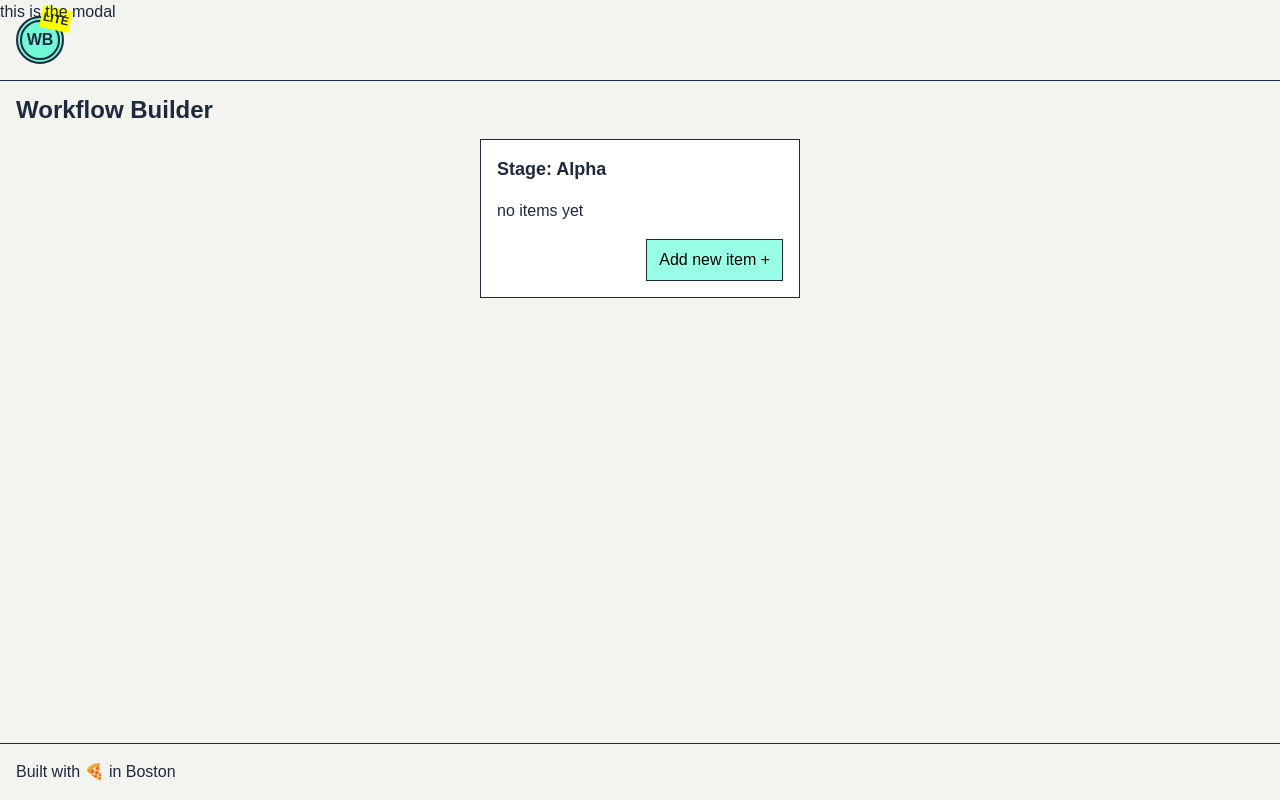
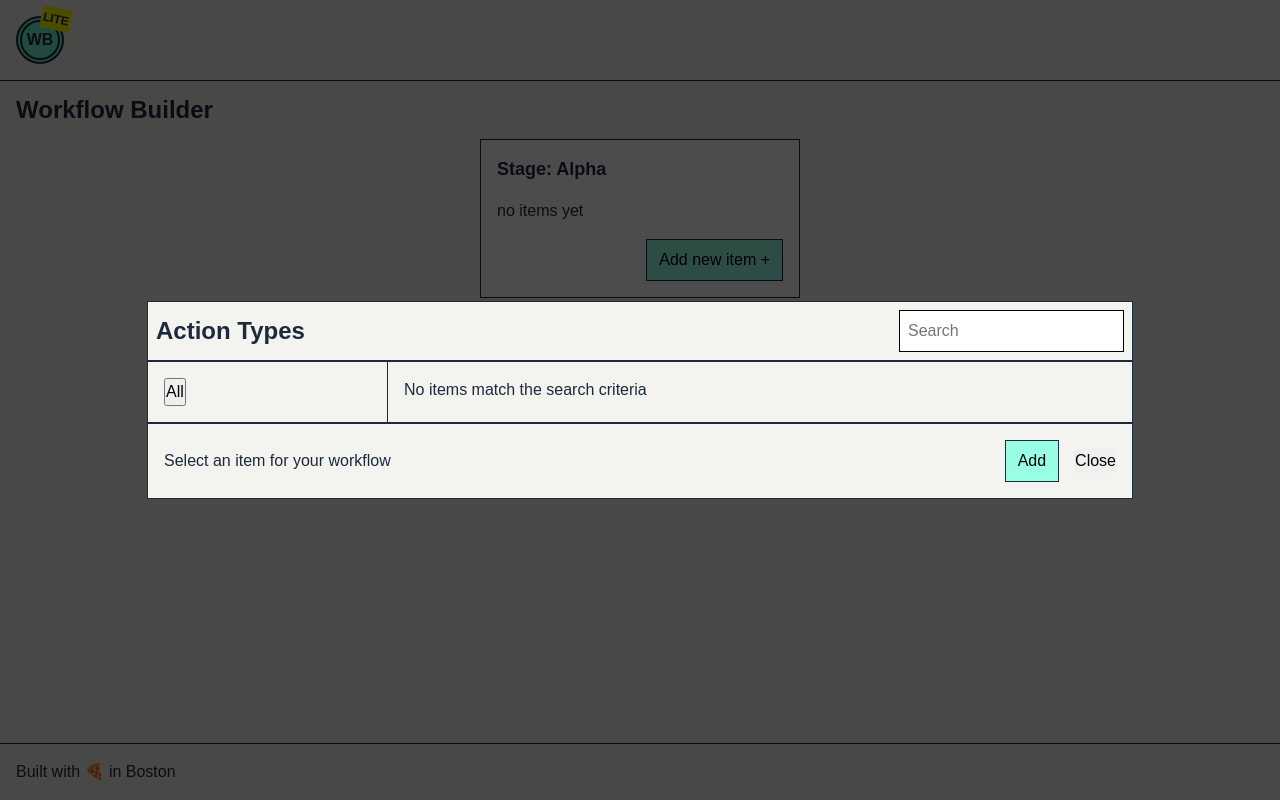
Before and after one commit to troyciesco/water-buffalo-lite, a React (Vite) app: page / in a window 1280 px wide. Both pictures are taken after a click on the button "Add new item +". Built offline with nearby package versions, Linux system fonts and the light colour scheme; a web font is replaced by a local one.

Commit message:
basic modal layout

```diff
--- a/src/app.tsx
+++ b/src/app.tsx
@@ -2,6 +2,7 @@ import { DefaultLayout } from "@/layouts/default"
 import { useState } from "react"
 import { CategoryItem } from "./types"
 import { createPortal } from "react-dom"
+import { Modal } from "./components/modal"
 
 function App() {
 	const [items] = useState<CategoryItem[]>([])
@@ -68,9 +69,11 @@ function App() {
 			</section>
 			{createPortal(
 				isModalOpen ? (
-					<div style={{ position: "fixed", zIndex: 10, top: 0 }}>
-						this is the modal
-					</div>
+					<Modal
+						prompt="Select an item for your workflow"
+						onClose={() => setIsModalOpen(false)}
+						onSubmit={() => {}}
+					/>
 				) : null,
 				document.body
 			)}
--- /dev/null
+++ b/src/components/modal/content.tsx
@@ -0,0 +1,42 @@
+import styles from "./modal.module.css"
+
+type ContentProps = {
+	items: any[]
+	selectedItemId: string
+	onClick: (item: any) => void
+	onDoubleClick: (item: any) => void
+}
+
+export function Content({
+	items,
+	selectedItemId,
+	onClick,
+	onDoubleClick
+}: ContentProps) {
+	return (
+		<div className={styles.contentContainer}>
+			{/* {loading && <div>loading</div>}
+    {error && <div>error :(</div>} */}
+			<div className={styles.contentGrid}>
+				{items.length === 0 && (
+					<div className={styles.contentNoItems}>
+						No items match the search criteria
+					</div>
+				)}
+				{items.map((item) => (
+					<button
+						key={item.id}
+						className={styles.item}
+						onClick={() => onClick(item)}
+						onDoubleClick={() => onDoubleClick(item)}>
+						<div className={styles.icon}></div>
+						<div>
+							<div className={styles.itemName}>{item.name}</div>
+							<div className={styles.itemDescription}>{item.description}</div>
+						</div>
+					</button>
+				))}
+			</div>
+		</div>
+	)
+}
--- /dev/null
+++ b/src/components/modal/index.tsx
@@ -0,0 +1 @@
+export { Modal } from "./modal"
--- /dev/null
+++ b/src/components/modal/modal.module.css
@@ -0,0 +1,301 @@
+.modal {
+	display: flex;
+	position: fixed;
+	top: 0;
+	left: 0;
+	flex-direction: column;
+	justify-content: center;
+	align-items: center;
+	width: 100vw;
+	height: 100vh;
+}
+
+.container {
+	margin-inline: 0.5rem;
+	z-index: 20;
+	position: relative;
+}
+
+.overlay {
+	background-color: rgba(0, 0, 0, 0.7);
+	position: absolute;
+	z-index: 10;
+	width: 100%;
+	height: 100%;
+}
+
+.header {
+	background-color: var(--color-light);
+	display: flex;
+	gap: 0.5rem;
+	justify-content: space-between;
+	align-items: center;
+	padding: 0.5rem;
+	border: 1px solid;
+}
+
+.title {
+	font-size: 1.5rem;
+	font-weight: bold;
+}
+
+.search {
+	background-color: white;
+	border: 1px solid;
+	padding: 0.25rem;
+	font-size: 0.875rem;
+}
+
+@media (min-width: 768px) {
+	.title {
+		font-size: 1.5rem;
+	}
+
+	.search {
+		padding: 0.5rem;
+		font-size: 1rem;
+	}
+}
+
+.search:focus,
+.search:active {
+	outline: 2px solid var(--color-primary-light);
+}
+
+.modalBody {
+	background-color: var(--color-light);
+	display: flex;
+	position: relative;
+	z-index: 20;
+	width: 100%;
+	border: 1px solid var(--color-dark);
+}
+
+.closeBtn {
+	cursor: pointer;
+	text-decoration: none;
+	border: none;
+}
+
+.closeBtn:hover {
+	text-decoration: underline;
+}
+
+.footer {
+	display: flex;
+	flex-direction: column;
+	justify-content: space-between;
+	padding: 1rem;
+	border: 1px solid;
+	background-color: var(--color-light);
+}
+
+@media (min-width: 768px) {
+	.footer {
+		flex-direction: row;
+		align-items: center;
+	}
+}
+
+.prompt {
+	font-size: 0.875rem;
+	margin-bottom: 0.5rem;
+}
+
+@media (min-width: 768px) {
+	.prompt {
+		font-size: 1rem;
+		margin-bottom: 0;
+	}
+}
+
+.actionRow {
+	display: flex;
+	gap: 1rem;
+	justify-content: flex-end;
+	align-items: center;
+}
+
+.selectionText {
+	font-size: 0.875rem;
+	font-style: italic;
+}
+
+.sidebarContainer {
+	padding: 0.25rem;
+	height: 100%;
+	border-right: 1px solid;
+	max-height: 380px;
+	overflow-y: scroll;
+	flex-grow: 1;
+	width: 13rem;
+}
+
+@media (min-width: 768px) {
+	.sidebarContainer {
+		padding: 1rem;
+		width: 15rem;
+	}
+}
+
+.categoryList {
+	display: flex;
+	flex-direction: column;
+	gap: 0.5rem;
+}
+
+.categoryListItem {
+	border: 2px dotted transparent;
+	font-size: 0.875rem;
+	padding: 0.125rem;
+	cursor: pointer;
+	width: 100%;
+	text-align: left;
+	transition: all;
+}
+
+.categoryListItem:hover {
+	text-decoration: underline;
+}
+
+.categoryListItem:disabled {
+	font-style: italic;
+	color: rgb(107, 114, 128);
+	cursor: not-allowed;
+}
+
+@media (min-width: 768px) {
+	.categoryListItem {
+		font-size: 1rem;
+		padding: 0.25rem;
+	}
+}
+
+.categoryListItemSelected {
+	background-color: var(--color-primary-200);
+	box-shadow: 0 1px 2px 0 rgb(0 0 0 / 0.05);
+}
+
+.categoryListItemSelected:hover {
+	background-color: var(--color-primary-300);
+}
+
+.contentContainer {
+	padding: 0.25rem;
+	max-height: 380px;
+	overflow-y: scroll;
+}
+
+@media (min-width: 768px) {
+	.contentContainer {
+		padding: 1rem;
+	}
+}
+
+.contentGrid {
+	display: grid;
+	grid-template-columns: repeat(2, 1fr);
+	gap: 0.5rem;
+}
+
+.contentNoItems {
+	grid-column: span 2;
+	max-width: 100%;
+}
+
+@media (min-width: 768px) {
+	.contentNoItems {
+		width: 712px;
+	}
+}
+
+.item {
+	display: flex;
+	align-items: center;
+	padding: 0.25rem;
+	gap: 0.5rem;
+	cursor: pointer;
+	border: 2px solid transparent;
+	transition: all;
+	background-color: white;
+	position: relative;
+}
+
+.item:before {
+	content: "";
+	position: absolute;
+	inset: -2px;
+	border: 1px solid;
+	pointer-events: none;
+}
+
+.item:hover {
+	background-color: var(--color-primary-100);
+}
+
+.itemSelected {
+	background-color: var(--color-primary-200);
+	border: 2px dashed;
+	box-shadow: 0 1px 2px 0 rgb(0 0 0 / 0.05);
+}
+
+.itemSelected:hover {
+	background-color: var(--color-primary-300);
+}
+
+@media (prefers-color-scheme: dark) {
+	.item {
+		background-color: var(--color-dark-muted);
+	}
+
+	.item:hover {
+		background-color: var(--color-primary-dark);
+	}
+
+	.itemSelected {
+		color: var(--color-dark);
+	}
+}
+
+.icon {
+	max-width: 3.75rem;
+	height: 3.75rem;
+	width: 100%;
+	background-color: rgb(229 231 235);
+	border: 1px solid;
+}
+
+@media (min-width: 768px) {
+	.icon {
+		width: 5rem;
+		height: 5rem;
+		max-width: 5rem;
+	}
+}
+
+.itemName {
+	font-size: 1.125rem;
+	line-height: 1.75rem;
+	font-weight: 700;
+}
+
+@media (min-width: 768px) {
+	.itemName {
+		font-size: 1.25rem;
+		line-height: 1.75rem;
+	}
+}
+
+.itemDescription {
+	font-size: 0.875rem;
+	line-height: 1.25rem;
+	text-wrap: balance;
+}
+
+@media (min-width: 768px) {
+	.itemDescription {
+		width: 240px;
+		font-size: 1rem;
+		line-height: 1.5rem;
+	}
+}
--- /dev/null
+++ b/src/components/modal/modal.tsx
@@ -0,0 +1,69 @@
+import { Overlay } from "./overlay"
+import styles from "./modal.module.css"
+import { useState } from "react"
+import { Sidebar } from "./sidebar"
+import { Content } from "./content"
+
+type ModalProps = {
+	prompt: string
+	onClose: () => void
+	onSubmit: (item: any | null) => void
+}
+export function Modal({ prompt, onClose, onSubmit }: ModalProps) {
+	const { loading, error, data } = { loading: false, error: false, data: [] }
+
+	const [selectedItem, setSelectedItem] = useState<any | null>(null)
+	const [searchString, setSearchString] = useState("")
+
+	const [selectedCategoryId, setSelectedCategoryId] = useState("")
+
+	return (
+		<div className={styles.modal}>
+			<Overlay onClose={onClose} />
+			<div className={styles.container}>
+				<div className={styles.header}>
+					<div className={styles.title}>Action Types</div>
+					<input
+						type="text"
+						placeholder="Search"
+						className={styles.search}
+						name="search"
+						value={searchString}
+						onChange={(e) => setSearchString(e.target.value)}
+					/>
+				</div>
+				<div className={styles.modalBody}>
+					<Sidebar
+						categories={[]}
+						selectedCategoryId={selectedCategoryId}
+						setSelectedCategoryId={setSelectedCategoryId}
+						loading={loading}
+						error={error}
+					/>
+					<Content
+						items={[]}
+						selectedItemId={selectedItem?.id || ""}
+						onClick={(item) => setSelectedItem(item)}
+						onDoubleClick={(item) => {
+							setSelectedItem(item)
+						}}
+					/>
+				</div>
+				<div className={styles.footer}>
+					<div className={styles.prompt}>{prompt}</div>
+					<div className={styles.actionRow}>
+						{selectedItem && (
+							<div className={styles.selectionText}>
+								Selected: {selectedItem.name}
+							</div>
+						)}
+						<button className="btn-primary">Add</button>
+						<button onClick={onClose} className={styles.closeBtn}>
+							Close
+						</button>
+					</div>
+				</div>
+			</div>
+		</div>
+	)
+}
--- /dev/null
+++ b/src/components/modal/overlay.tsx
@@ -0,0 +1,5 @@
+import styles from "./modal.module.css"
+
+export function Overlay({ onClose }: { onClose: () => void }) {
+	return <div className={styles.overlay} onClick={onClose}></div>
+}
--- /dev/null
+++ b/src/components/modal/sidebar.tsx
@@ -0,0 +1,28 @@
+import styles from "./modal.module.css"
+type SidebarProps = {
+	categories: any[]
+	selectedCategoryId: string
+	setSelectedCategoryId: (id: string) => void
+	loading: boolean
+	error?: any
+}
+
+export function Sidebar({
+	categories,
+	selectedCategoryId,
+	setSelectedCategoryId
+}: // loading,
+// error
+SidebarProps) {
+	return (
+		<div className={styles.sidebarContainer}>
+			{categories && (
+				<ul className={styles.categoryList}>
+					<li>
+						<button className={`${styles.categoryItem}`}>All</button>
+					</li>
+				</ul>
+			)}
+		</div>
+	)
+}
```
